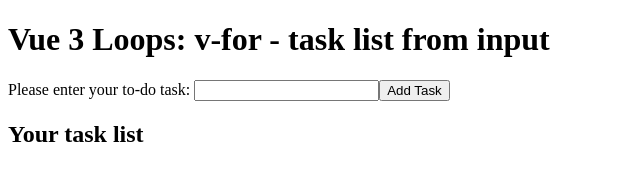
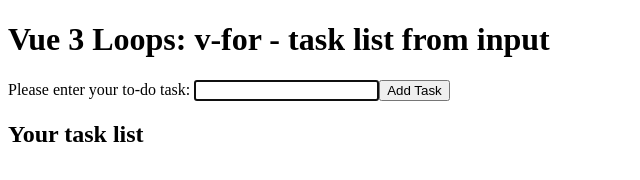
Before and after one commit to myverdict/week1-vuejs, a plain HTML site: page hello-vue/looping_task_list.html in a window 1280 px wide. Shown: the whole page, without its empty margins (0-640 px from the left). Drawn offline with nearby package versions, Linux system fonts and the light colour scheme.

Commit message:
added autofocus on line 23

```diff
--- a/hello-vue/looping_task_list.html
+++ b/hello-vue/looping_task_list.html
@@ -20,7 +20,7 @@
         <!-- Note: label for and input id must match -->
         <label for="task">Please enter your to-do task: </label>
         <!-- v-model creates a 2 way binding (template to data & data to template) for the input -->
-        <input id="task" v-model="newTask">
+        <input id="task" v-model="newTask" autofocus>
 
         <!-- when the click event happens, the addTask method is triggered -->
         <button v-on:click="addTask">Add Task</button>
```
